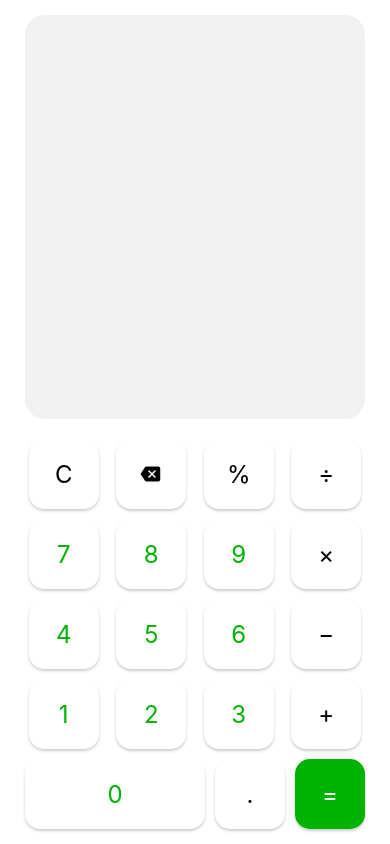
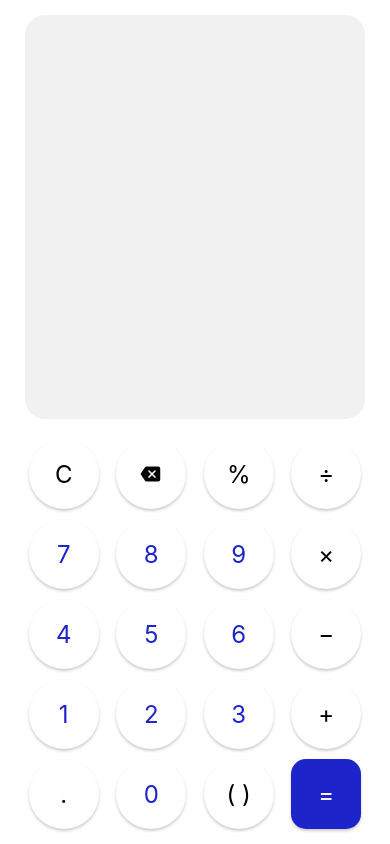
Before and after one commit to pasanmayura/Calculator, a React Native app: screen / in a window 390 px wide. Built offline with nearby package versions, Linux system fonts and the light colour scheme.

Commit message:
updated color

```diff
--- a/App.js
+++ b/App.js
@@ -122,11 +122,14 @@ const App = () => {
 
         {/* Fifth Row */}
         <View style={styles.row}>
-          <TouchableOpacity style={[styles.button, styles.buttonZero]} onPress={() => handlePress('0')}>
+        <TouchableOpacity style={styles.button} onPress={() => handlePress('.')}>
+            <Text style={styles.buttonText}>.</Text>
+          </TouchableOpacity>
+          <TouchableOpacity style={[styles.button]} onPress={() => handlePress('0')}>
             <Text style={styles.buttonTextBlue}>0</Text>
           </TouchableOpacity>
-          <TouchableOpacity style={styles.button} onPress={() => handlePress('.')}>
-            <Text style={styles.buttonText}>.</Text>
+          <TouchableOpacity style={styles.button}>
+            <Text style={styles.buttonText}>( )</Text>
           </TouchableOpacity>
           <TouchableOpacity style={styles.buttonEqual} onPress={() => handlePress('=')}>
             <Text style={styles.buttonTextEqual}>=</Text>
@@ -172,7 +175,7 @@ const styles = StyleSheet.create({
     width: 70,
     height: 70,
     backgroundColor: "#fff",
-    borderRadius: 15,
+    borderRadius: 35,
     justifyContent: "center",
     alignItems: "center",
     margin: 5,
@@ -195,7 +198,7 @@ const styles = StyleSheet.create({
     shadowOpacity: 0.2,
     shadowRadius: 3,
     elevation: 4,
-    backgroundColor: "#00b300", // Green color
+    backgroundColor: "#1D24CA",
   },
   buttonText: {
     fontSize: 24,
@@ -207,12 +210,7 @@ const styles = StyleSheet.create({
   },
   buttonTextBlue: {
     fontSize: 24,
-    color: "#00b300",
-  },
-  buttonZero: {
-    flex: 2,  // Makes button "0" span across two columns
-    justifyContent: "center",
-    alignItems: "center",
+    color: "#1D24CA",
   },
 });
 
--- a/package.json
+++ b/package.json
@@ -9,10 +9,10 @@
     "web": "expo start --web"
   },
   "dependencies": {
-    "expo": "~52.0.7",
+    "expo": "~52.0.11",
     "expo-status-bar": "~2.0.0",
     "react": "18.3.1",
-    "react-native": "0.76.2"
+    "react-native": "^0.76.3"
   },
   "devDependencies": {
     "@babel/core": "^7.20.0"
```
Also changed, not shown: 1 other file (tests, documents, lock files or other folders).
